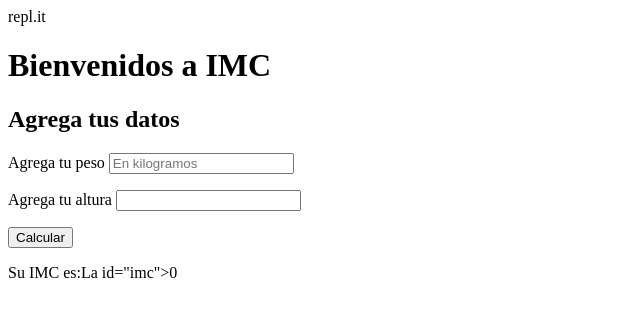
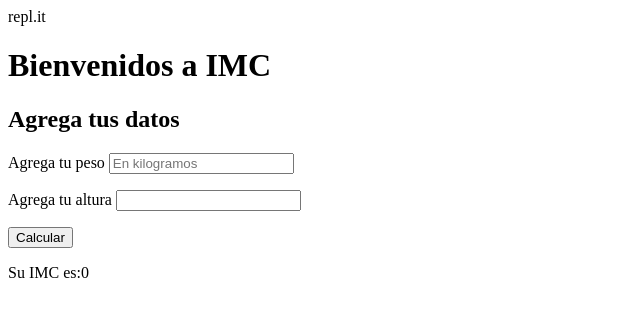
Before and after one commit to raulazotla/practica1_nombre, a plain HTML site: page index.html in a window 1280 px wide. Shown: the whole page, without its empty margins (0-640 px from the left). Drawn offline with Linux system fonts and the light colour scheme.

Commit message:
Update index.html

```diff
--- a/index.html
+++ b/index.html
@@ -16,6 +16,7 @@
 <p class="headertwo">Agrega tu altura
 <input type="text" placeholde="En metros" id="Altura">
 </p>
-<button type="button" enClick="getIMC()">Calcular</button><p>Su IMC es:La id="imc">0</a></p>
+<button type="button" onClick="getIMC()">Calcular</button>
+<p>Su IMC es:<a Id="imc">0</a></p>
 </body>
 </html>
```
